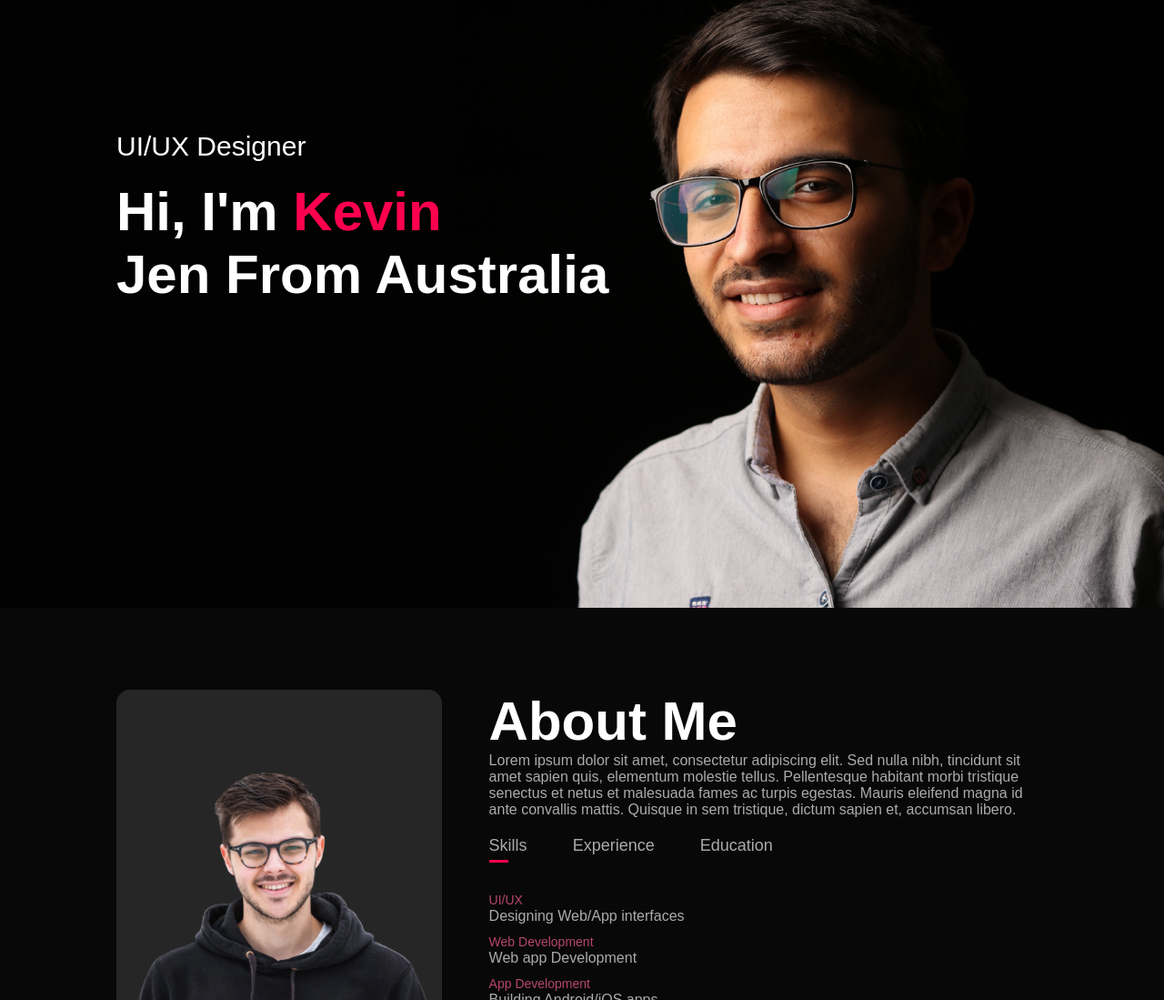
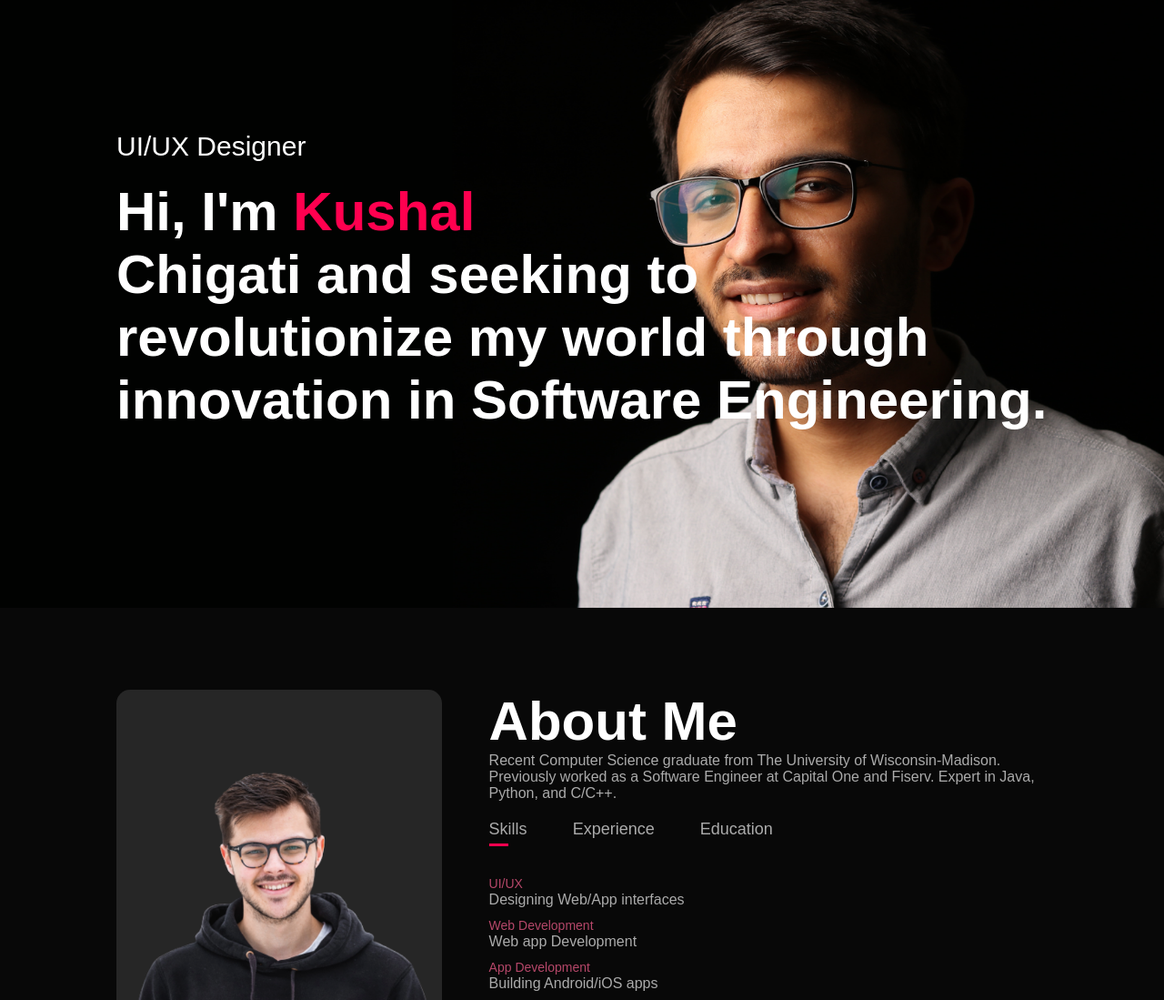
Before and after one commit to KushalChi/kushalchi, a plain HTML site: page index.html in a window 1280 px wide. Shown: the part 132-1231 px from the top of the page at 91% size. Drawn offline with Linux system fonts and the light colour scheme.

Commit message:
Update index.html

```diff
--- a/index.html
+++ b/index.html
@@ -25,7 +25,7 @@
         </nav>
         <div class="header-text">
             <p>UI/UX Designer</p>
-            <h1>Hi, I'm <span>Kevin</span><br>Jen From Australia</h1>
+            <h1>Hi, I'm <span>Kushal</span><br>Chigati and seeking to revolutionize my world through innovation in Software Engineering.</h1>
         </div>
     </div>
 </div>
@@ -38,7 +38,7 @@
             </div>
             <div class="about-col-2">
                 <h1 class="sub-title">About Me</h1>
-                <p>Lorem ipsum dolor sit amet, consectetur adipiscing elit. Sed nulla nibh, tincidunt sit amet sapien quis, elementum molestie tellus. Pellentesque habitant morbi tristique senectus et netus et malesuada fames ac turpis egestas. Mauris eleifend magna id ante convallis mattis. Quisque in sem tristique, dictum sapien et, accumsan libero.</p>
+                <p>Recent Computer Science graduate from The University of Wisconsin-Madison. Previously worked as a Software Engineer at Capital One and Fiserv. Expert in Java, Python, and C/C++. </p>
 
                 <div class="tab-titles">
                     <p class="tab-links active-link" onclick="opentab('skills')">Skills</p>
```
